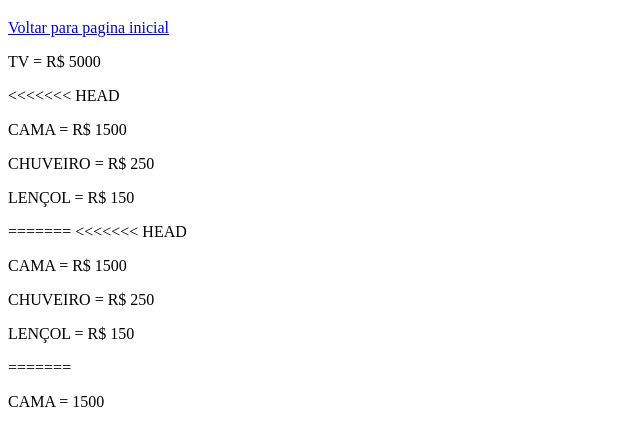
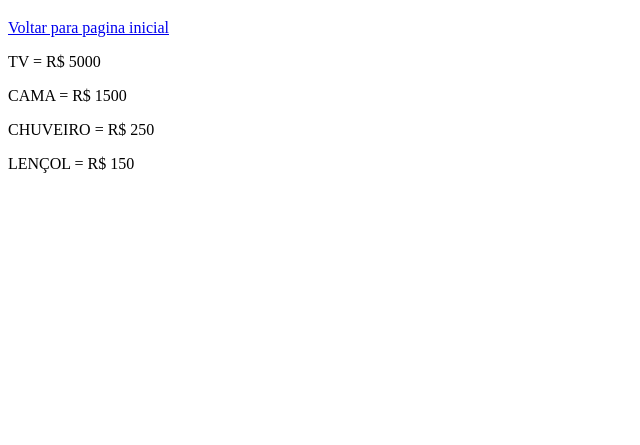
Before and after one commit to CleberLenine/aula_github, a plain HTML site: page Vendas.html in a window 1280 px wide. Shown: the part 61-506 px from the top of the page, without its empty margins (0-640 px from the left). Drawn offline with Linux system fonts and the light colour scheme.

Commit message:
Problemas com merge

```diff
--- a/Vendas.html
+++ b/Vendas.html
@@ -10,16 +10,8 @@
     <h1>Pagina de Vendas</h1>
     <a href="index.html">Voltar para pagina inicial</a>
     <p>TV = R$ 5000</p>
-<<<<<<< HEAD
     <p>CAMA = R$ 1500</p>
     <p>CHUVEIRO = R$ 250</p>
     <p>LENÇOL = R$ 150</p>
-=======
-<<<<<<< HEAD
-    <p>CAMA = R$ 1500</p>
-    <p>CHUVEIRO = R$ 250</p>
-    <p>LENÇOL = R$ 150</p>
-=======
-    <p>CAMA = 1500</p>
 </body>
 </html>
```
